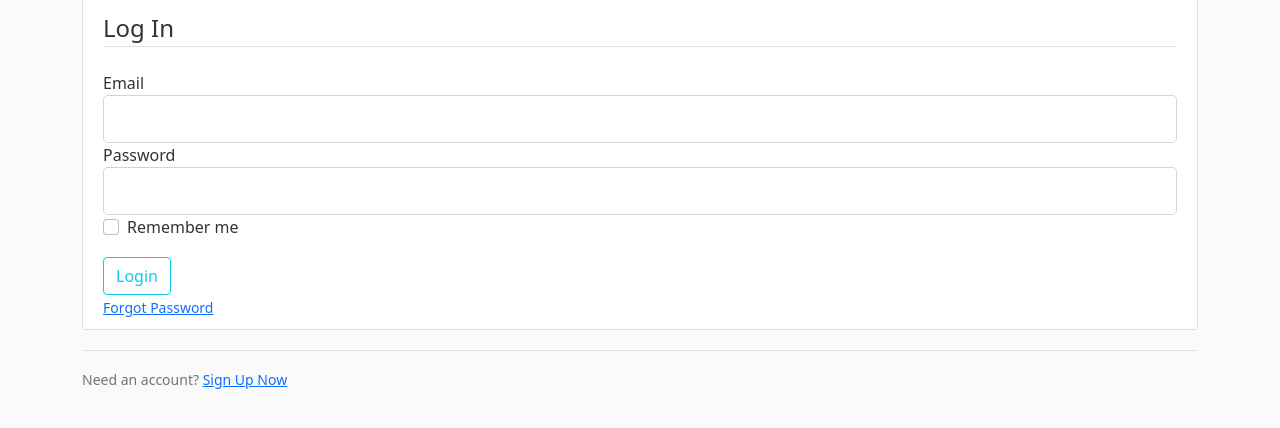
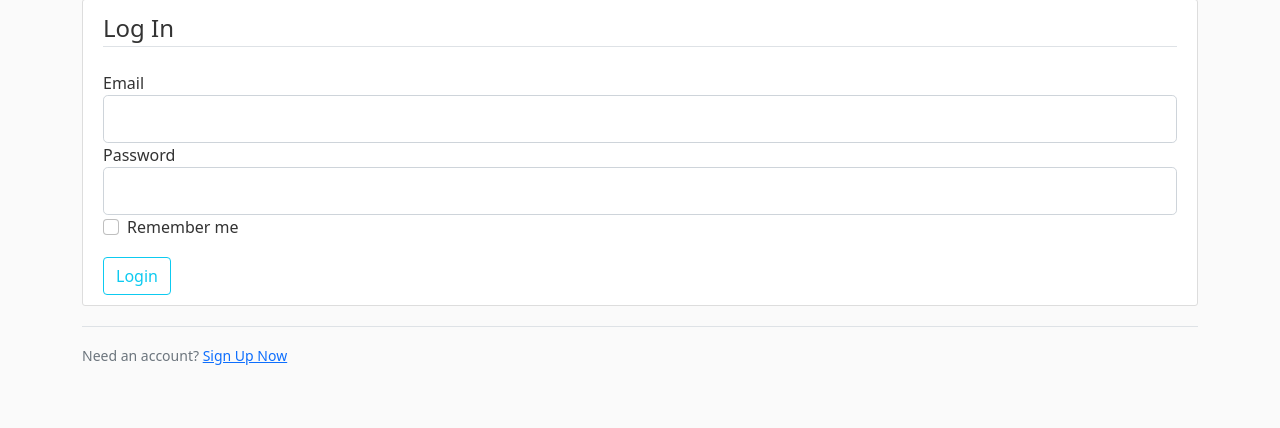
Before and after one commit to Farzen-Taha/Banking-System, a Flask app: page /login in a window 1280 px wide. Shown: the part 81-509 px from the top of the page. Run offline with Flask 2, Linux system fonts and the light colour scheme; some libraries are stand-ins or nearby versions.

Commit message:
remove forget password link

```diff
--- a/bankingsystem/templates/login.html
+++ b/bankingsystem/templates/login.html
@@ -44,9 +44,7 @@
         <div class="form-group mt-3">
             {{ form.submit(class="btn btn-outline-info") }}
         </div>
-        <small class="text-muted pt-3">
-            <a href="#" class="pt-3">Forgot Password</a>
-        </small>
+
     </form>
 </div>
 <div class="border-top pt-3">
```
